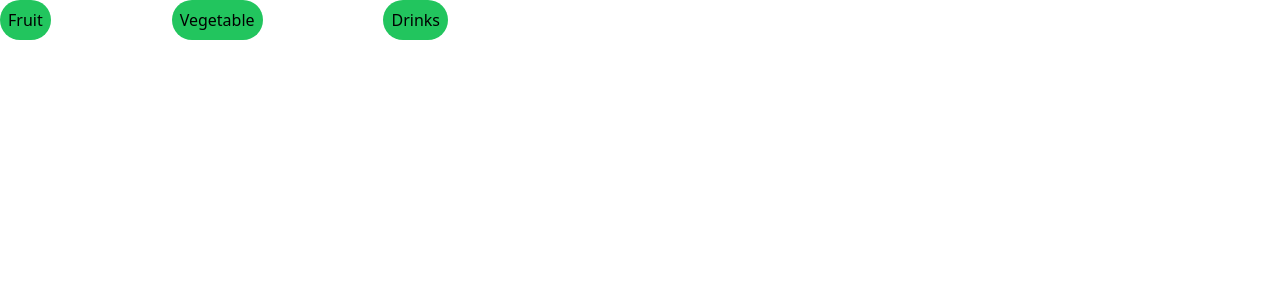
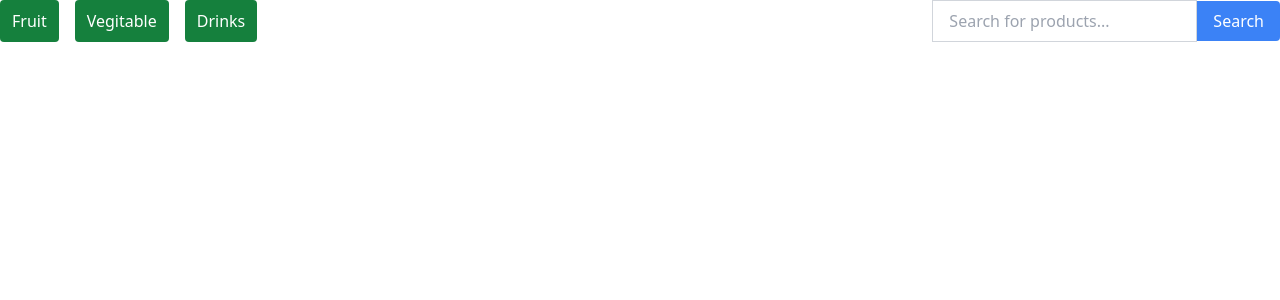
Before and after one commit to Mr-AXEL01/carrefour, a PHP site: page /carrefour/app/views/client/products.php in a window 1280 px wide. Shown: the top 300 px of the page. Run offline with PHP 8.4, Linux system fonts and the light colour scheme; some libraries are stand-ins or nearby versions.

Commit message:
create the seearch bar and the list of categories

```diff
--- a/app/views/client/products.php
+++ b/app/views/client/products.php
@@ -7,16 +7,23 @@
     <script src="https://cdn.tailwindcss.com"></script>
 </head>
 <body>
-    <div class="container">
-        <div class="container-nav"></div>
+    <main>
+        <section>
+            <div class="container mx-auto flex justify-between ">
+                <div class="flex flex-wrap space-x-4 mb-4">
+                    <button class="bg-green-700 text-white px-3 py-1 rounded hover:text-black hover:bg-green-500">Fruit</button>
+                    <button class="bg-green-700 text-white px-3 py-1 rounded hover:text-black hover:bg-green-500">Vegitable</button>
+                    <button class="bg-green-700 text-white px-3 py-1 rounded hover:text-black hover:bg-green-500">Drinks</button>
+                </div>
+                <div class="flex items-center mb-4">
+                    <input type="text" placeholder="Search for products..." class="w-full px-4 py-2 border border-gray-300 rounded-4 focus:outline-none focus:border-blue-500">
+                    <button class="bg-blue-500 text-white px-4 py-2 rounded-r hover:bg-blue-700">Search</button>
+                </div>
+            </div>
+        </section>
+        <section class="products-by-category">
 
-        <div class="container-categories w-[35%] ">
-            <ul class="flex justify-between flex-wrap">
-                <li class="bg-green-500  p-2 rounded-[20px] text-center "><a href="#">Fruit</a></li>
-                <li class="bg-green-500  p-2 rounded-[20px] text-center "><a href="#">Vegetable</a></li>
-                <li class="bg-green-500  p-2 rounded-[20px] text-center "><a href="#">Drinks</a></li>
-            </ul>
-        </div>
-    </div>
+        </section>
+    </main>
 </body>
 </html>
```
